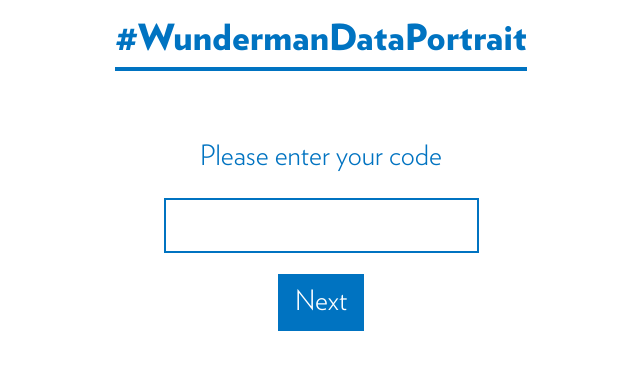
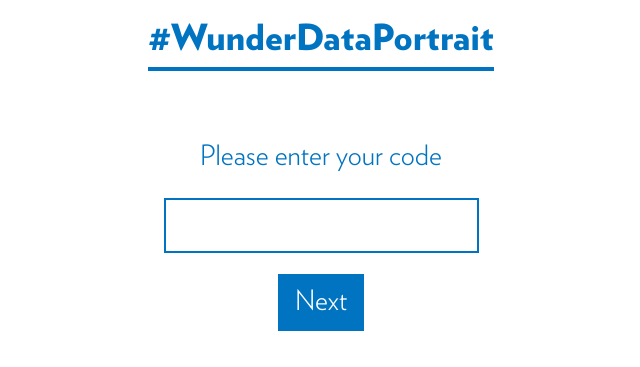
Before and after one commit to ekersten/mydataportrait, a Django app: page / in a window 1280 px wide. Shown: the part 53-420 px from the top of the page, without its empty margins (319-959 px from the left). Run offline with Django 3.2, Linux system fonts and the light colour scheme; some libraries are stand-ins or nearby versions.

Commit message:
cambio de titulo

```diff
--- a/dataportrait/templates/base.html
+++ b/dataportrait/templates/base.html
@@ -9,7 +9,7 @@
 
     <link rel="stylesheet" href="{% static 'css/booth.css' %}">
 
-    <title>#WundermanDataPortrait</title>
+    <title>#WunderDataPortrait</title>
 </head>
 <body>
     {% block body_scripts%}
--- a/dataportrait/templates/index.html
+++ b/dataportrait/templates/index.html
@@ -4,7 +4,7 @@
 {% block content %}
 <div class="row">
     <div class="col-xs-12 text-center">
-        <h1>#WundermanDataPortrait</h1>
+        <h1>#WunderDataPortrait</h1>
     </div>
 </div>
     <div class="row">
--- a/dataportrait/templates/photo.html
+++ b/dataportrait/templates/photo.html
@@ -4,7 +4,7 @@
 {% block content %}
 <div class="row">
     <div class="col-xs-12 text-center">
-        <h1>#WundermanDataPortrait</h1>
+        <h1>#WunderDataPortrait</h1>
     </div>
 </div>
     {% if photo %}
--- a/dataportrait/templates/photo_generator.html
+++ b/dataportrait/templates/photo_generator.html
@@ -17,7 +17,7 @@
 {% block content %}
 <div class="row">
     <div class="col-xs-12 text-center">
-        <h1>#WundermanDataPortrait</h1>
+        <h1>#WunderDataPortrait</h1>
     </div>
 </div>
     {% if photo_path %}
```
